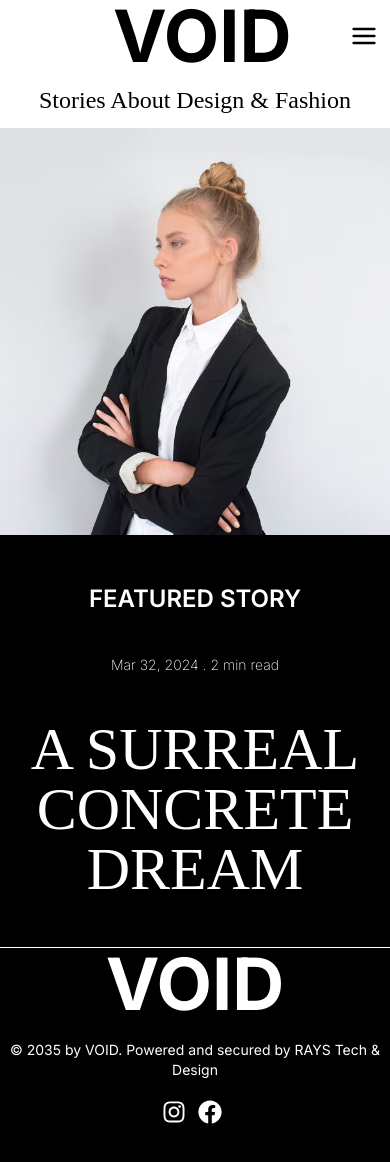
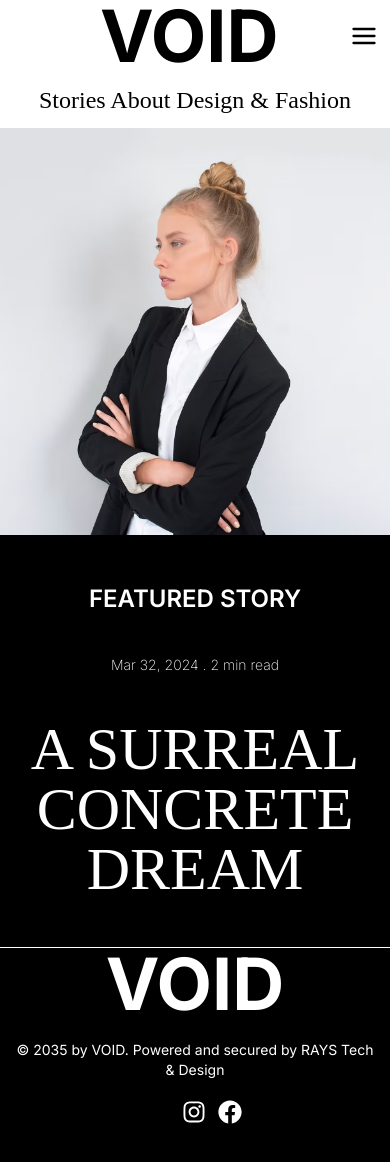
Before and after one commit to yumnashaikh07/Blog-Website, a Next.js app: page / in a window 390 px wide. Shown: the top 1162 px of the page. Built offline with nearby package versions, Linux system fonts and the light colour scheme.

Commit message:
added footer  styling

```diff
--- a/src/app/blog/[slug]/page.tsx
+++ b/src/app/blog/[slug]/page.tsx
@@ -45,7 +45,7 @@ export default async function BlogPostPage({ params }: { params: { slug: string
       </div>
       <div className="border-b-2 mt-5 w-full border-gray-500 mx-auto"></div>
       <div className="border-b-2 mt-1 w-full border-gray-500 mx-auto"></div>
-      <div className="flex justify-between mx-auto space-x-[277px] md:space-x-[900px]  mb-20 items-center">
+      <div className="flex justify-between mx-auto space-x-[250px] md:space-x-[900px]  mb-20 items-center">
       <Link href={"/blog"} ><ArrowBigLeft size={47} strokeWidth={1.25} className=" transition-transform duration-500 hover:scale-150 "/></Link>
       <Link href={"/"} ><HomeIcon size={35} strokeWidth={1.5} className=" transition-transform duration-500 hover:scale-150 "/></Link>
       </div>
--- a/src/components/footer.tsx
+++ b/src/components/footer.tsx
@@ -6,10 +6,10 @@ return(
     <div className='flex flex-col md:ml-3'>
             <h1 className="text-7xl font-bold md:justify-start justify-center md:mt-3 md:mb-24">VOID</h1>
         <div className='md:flex md:justify-between grid grid-cols-1 space-x-3'>
-            <h3 className='md:text-base text-sm md:my-0 my-5'>© 2035 by VOID. Powered and secured by <Link href={"https://www.linkedin.com/in/yumna-shaikh-b90191337?utm_source=share&utm_campaign=share_via&utm_content=profile&utm_medium=android_app" } className='hover:underline'>RAYS Tech & Design</Link></h3>
+            <h3 className='md:text-base text-sm px-3 md:my-0 my-5'>© 2035 by VOID. Powered and secured by <Link href={"https://www.linkedin.com/in/yumna-shaikh-b90191337?utm_source=share&utm_campaign=share_via&utm_content=profile&utm_medium=android_app" } className='hover:underline'>RAYS Tech & Design</Link></h3>
       <div className='flex md:justify-between space-x-3'>
              <a href="https://github.com/yumnashaikh07" target="_blank" rel="noopener noreferrer">
-            <FaInstagram size={24} color="white" className='md:ml-[670px] ml-[150px]' />
+            <FaInstagram size={24} color="white" className='md:ml-[670px] ml-[170px]' />
             </a>
 
             <a href="https://www.linkedin.com/in/yumna-shaikh-b90191337?utm_source=share&utm_campaign=share_via&utm_content=profile&utm_medium=android_app" target="_blank" rel="noopener noreferrer">
--- a/src/components/header.tsx
+++ b/src/components/header.tsx
@@ -13,7 +13,7 @@ export default function Header() {
       <Button className=" border-black text-black hover:text-white  px-11 py-5 bg-white  hover:bg-black border-[1px] md:flex hidden">
         <Link href={"/"}>Subscribe</Link>
       </Button>
-      <h1 className="text-7xl text-black md:ml-0 ml-[113px] font-bold">VOID</h1>
+      <h1 className="text-7xl text-black md:ml-0 ml-[100px] font-bold">VOID</h1>
       <Sheet>
         <SheetTrigger>
           <h1 className="md:flex hidden text-5xl font-bold  text-black">
```
